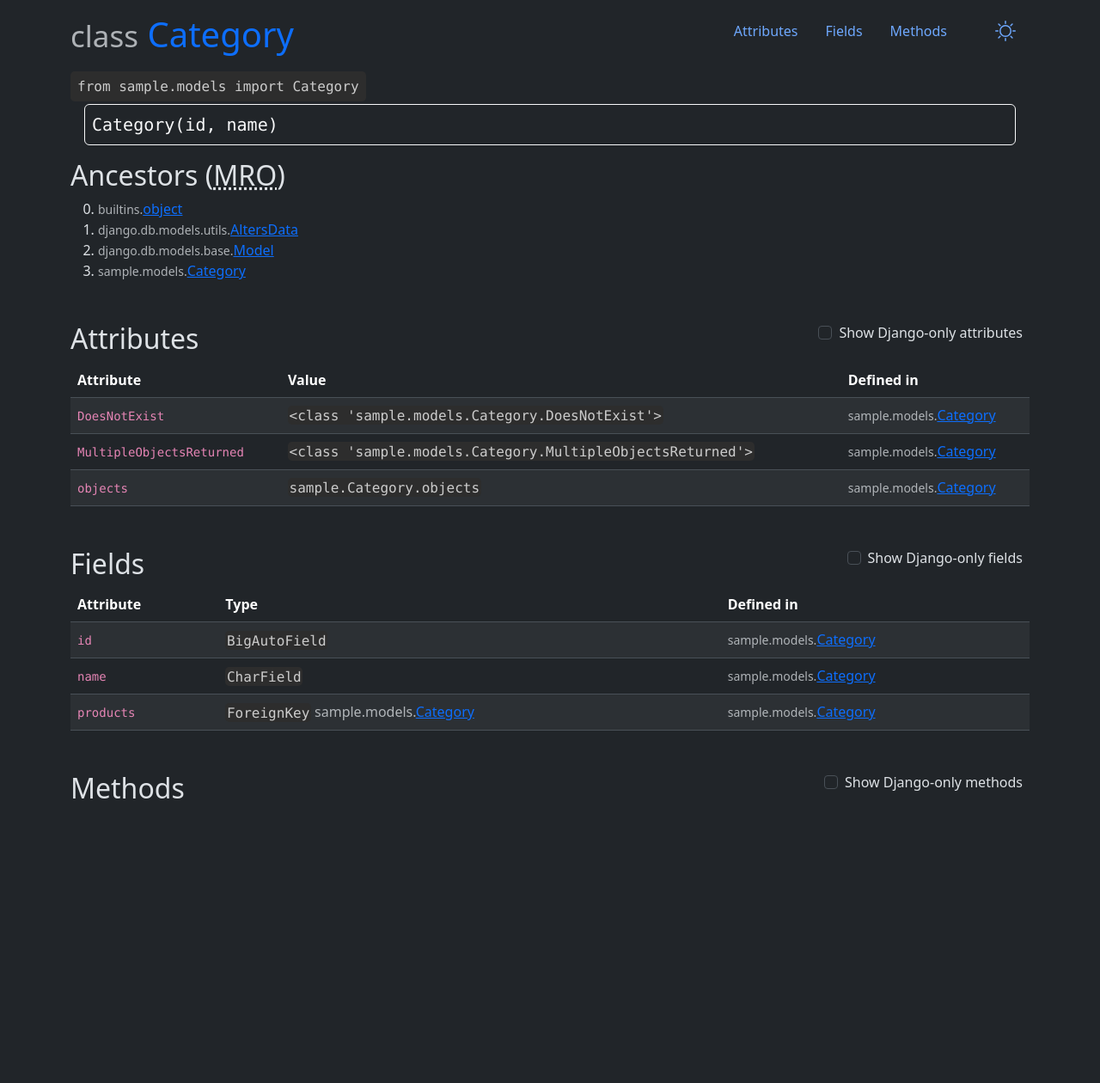
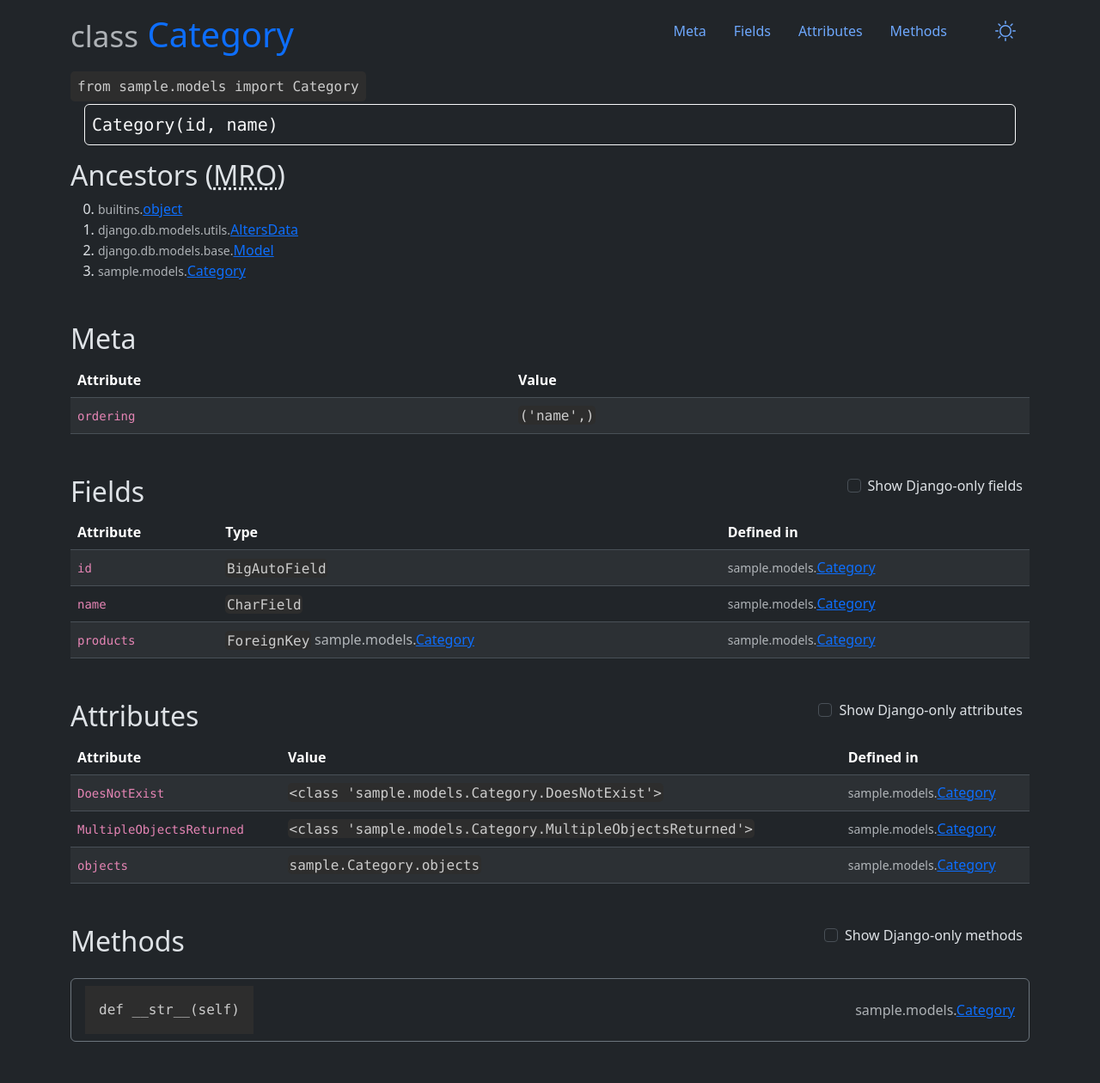
Before and after one commit to nanuxbe/django-classy-doc, a Django app: a page that uses django_classy_doc/templates/django_classy_doc/klass.html in a window 1280 px wide. Shown: the whole page at 86% size. Before the commit the page ends 929 px from the top, so only its background shows below. Run offline with Django 5.2, Linux system fonts and the light colour scheme; some libraries are stand-ins or nearby versions.

Commit message:
:heavy_plus_sign: Document dunder methods and Meta

```diff
--- a/django_classy_doc/templates/django_classy_doc/klass.html
+++ b/django_classy_doc/templates/django_classy_doc/klass.html
@@ -5,14 +5,19 @@
   <div class="article-heading d-flex justify-content-between py-3">
     <h1><small class="text-muted">class</small>&nbsp;<span class="text-primary">{{klass.name}}</span></h1>
     <ul class="anchor-links nav">
-      {% if klass.attributes %}
+      {% if klass.Meta %}
         <li class="nav-item">
-          <a class="nav-link" href="#attributes">Attributes</a>
+          <a class="nav-link" href="#Meta">Meta</a>
         </li>
       {% endif %}
       {% if klass.fields %}
         <li class="nav-item">
           <a class="nav-link" href="#fields">Fields</a>
+        </li>
+      {% endif %}
+      {% if klass.attributes %}
+        <li class="nav-item">
+          <a class="nav-link" href="#attributes">Attributes</a>
         </li>
       {% endif %}
       {% if klass.methods %}
@@ -41,33 +46,21 @@
     </ol>
   </section>
 
-  {% if klass.attributes %}
+  {% if klass.Meta %}
     <section x-data="{ {% init_show_vars %} }" class="mt-5">
       <div class="attributes-heading d-flex justify-content-between">
-        <h2><a name="attributes">Attributes</a></h2>
-        <form class="d-flex">
-          {% include './show_checkboxes.html' with section='attributes' %}
-        </form>
+        <h2><a name="Meta">Meta</a></h2>
       </div>
       <table class="table table-striped">
         <thead>
-          <tr><th>Attribute</th><th>Value</th><th>Defined in</th></tr>
+          <tr><th>Attribute</th><th>Value</th></tr>
         </thead>
         <tbody>
-          {% for name, attributes in klass.attributes.items %}
-            {% with value=attributes|last %}
-              {% for attribute in attributes reversed %}
-                <template
-                  x-if="{{value|display_if}}"
-                >
-                  <tr class="{% if not forloop.first %}text-decoration-line-through text-muted{% endif %}">
-                    <td><code>{{name}}</code></td>
-                    <td><code class="language-python" style="white-space: pre-wrap; word-wrap: break-word;">{{attribute.object}}</code></td>
-                    <td><small class="text-muted">{{attribute.defining_class.0}}.</small><a class="text-primary">{{attribute.defining_class.1}}</a></td>
-                  </tr>
-                </template>
-              {% endfor %}
-            {% endwith %}
+          {% for name, value in klass.Meta.items %}
+             <tr>
+               <td><code>{{name}}</code></td>
+               <td><code class="language-python" style="white-space: pre-wrap; word-wrap: break-word;">{{value}}</code></td>
+             </tr>
           {% endfor %}
         </tbody>
       </table>
@@ -102,6 +95,39 @@
                       {% endif %}
                     </td>
                     <td><small class="text-muted">{{declaration.defining_class.0}}.</small><a class="text-primary">{{declaration.defining_class.1}}</a></td>
+                  </tr>
+                </template>
+              {% endfor %}
+            {% endwith %}
+          {% endfor %}
+        </tbody>
+      </table>
+    </section>
+  {% endif %}
+
+  {% if klass.attributes %}
+    <section x-data="{ {% init_show_vars %} }" class="mt-5">
+      <div class="attributes-heading d-flex justify-content-between">
+        <h2><a name="attributes">Attributes</a></h2>
+        <form class="d-flex">
+          {% include './show_checkboxes.html' with section='attributes' %}
+        </form>
+      </div>
+      <table class="table table-striped">
+        <thead>
+          <tr><th>Attribute</th><th>Value</th><th>Defined in</th></tr>
+        </thead>
+        <tbody>
+          {% for name, attributes in klass.attributes.items %}
+            {% with value=attributes|last %}
+              {% for attribute in attributes reversed %}
+                <template
+                  x-if="{{value|display_if}}"
+                >
+                  <tr class="{% if not forloop.first %}text-decoration-line-through text-muted{% endif %}">
+                    <td><code>{{name}}</code></td>
+                    <td><code class="language-python" style="white-space: pre-wrap; word-wrap: break-word;">{{attribute.object}}</code></td>
+                    <td><small class="text-muted">{{attribute.defining_class.0}}.</small><a class="text-primary">{{attribute.defining_class.1}}</a></td>
                   </tr>
                 </template>
               {% endfor %}
--- a/django_classy_doc/utils.py
+++ b/django_classy_doc/utils.py
@@ -6,6 +6,7 @@ import pydoc
 import sys
 
 from django.conf import settings
+from django.db.models import Model
 from django.utils.module_loading import import_string
 from django.utils.html import escape
 
@@ -140,8 +141,6 @@ def classify(klass, obj, name=None, mod=None, *ignored):
             continue
 
         for attribute in get_attrs(cls):
-            if attribute[0] == 'Meta' or attribute[0].startswith('__'):
-                continue
 
             if attribute[1] == 'data':
                 target = 'attributes'
@@ -160,7 +159,11 @@ def classify(klass, obj, name=None, mod=None, *ignored):
             tf = globals()[f'tf_{target}']
             tf_ed = tf(attribute)
             name = tf_ed.pop('name')
+            print(target, name)
             klass[target][name].append(tf_ed)
+
+        if issubclass(obj, Model):
+            klass['Meta'] = obj._meta.original_attrs
 
     return klass
 
```
